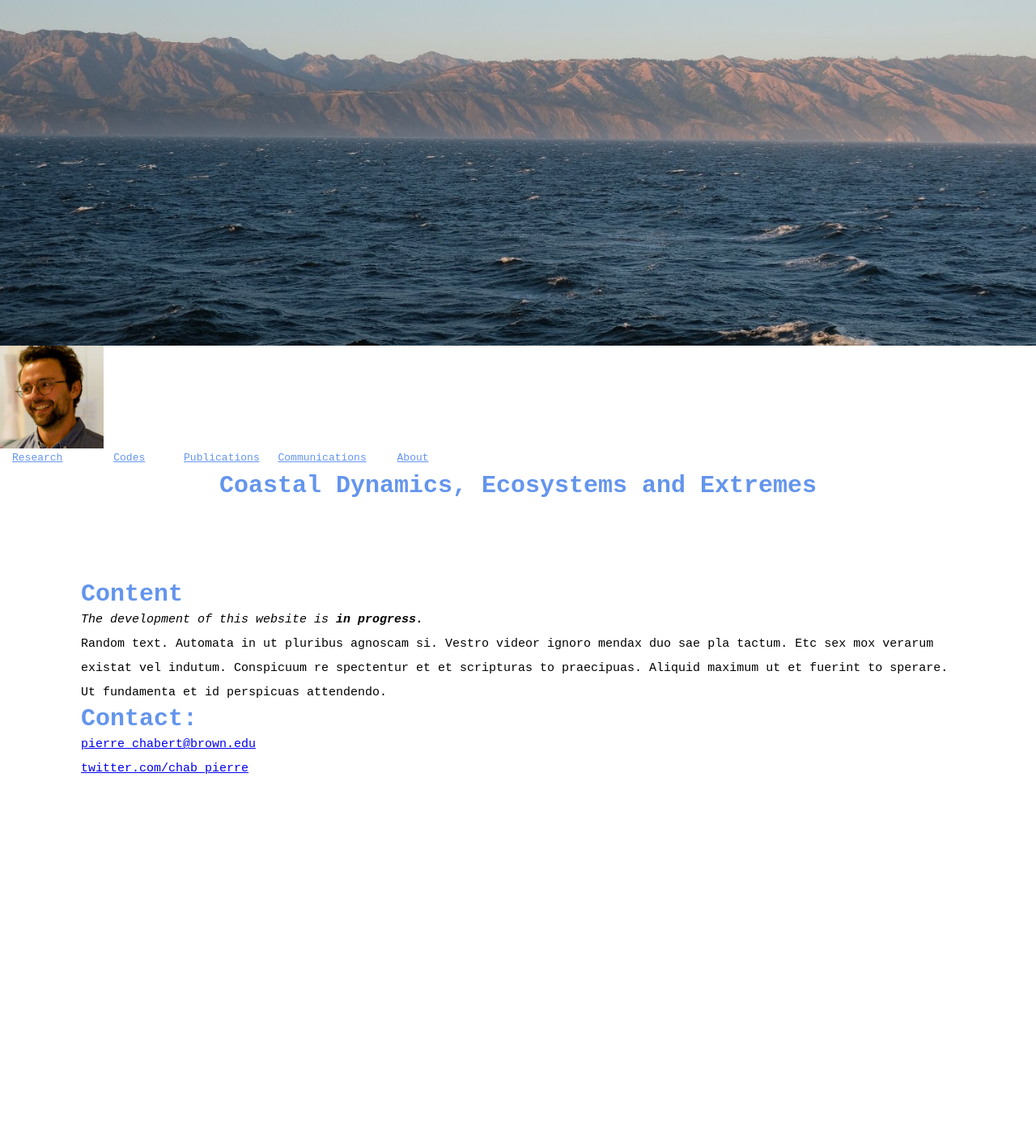
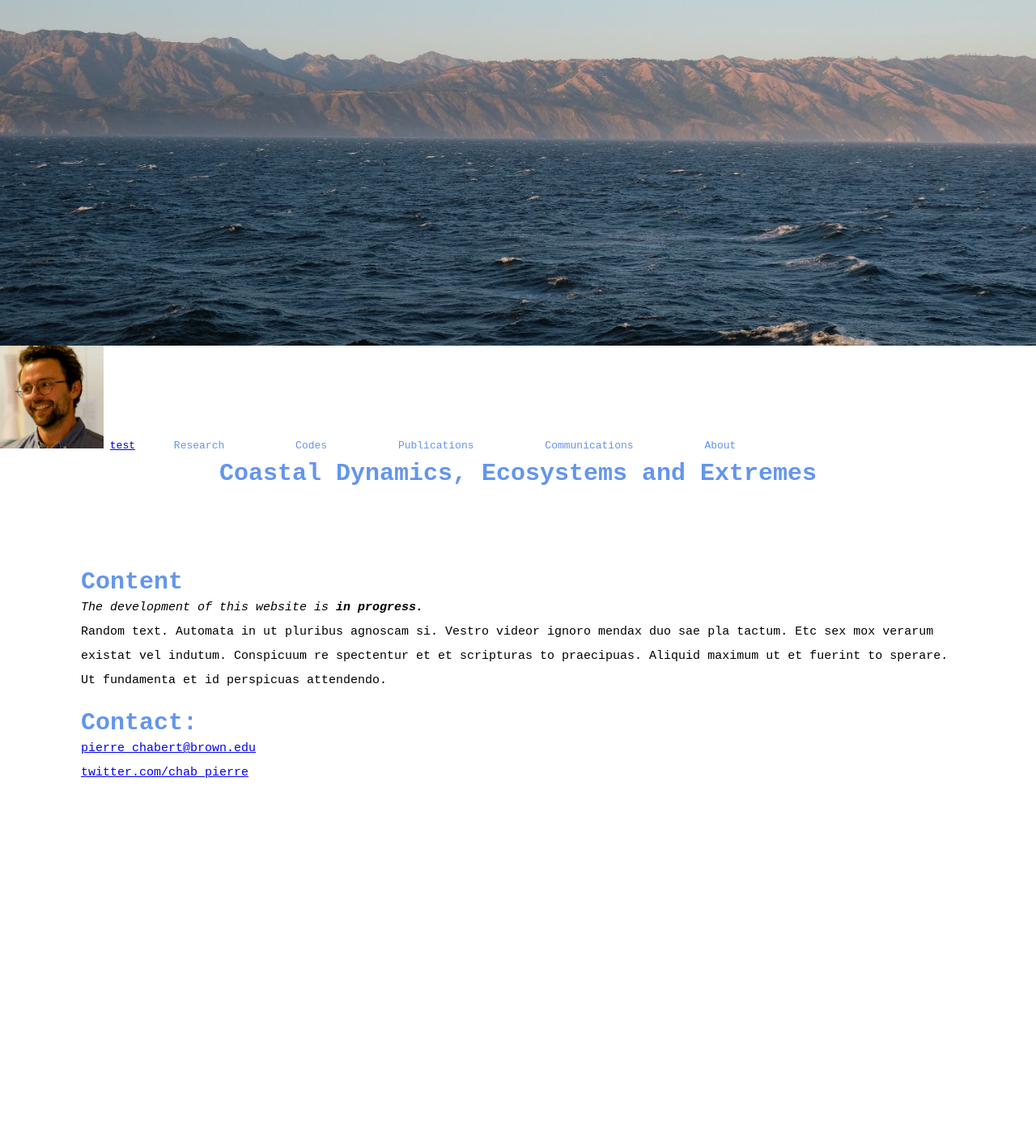
Before and after one commit to pierrechabert/pierrechabert.github.io, a Jekyll site: the page index.html, which Jekyll copies as it is, in a window 1280 px wide. Shown: the whole page at 81% size. Built offline with Jekyll 4.4.1, drawn with Linux system fonts in a browser that asks for light colours.

Commit message:
Update index.html

```diff
--- a/index.html
+++ b/index.html
@@ -19,6 +19,8 @@
             max-height: 100vh;
             margin: auto;
         }
+         .href-style-fit {color:cornflowerblue; margin:40px; text-align:center; text-decoration:none;
+    }
      * {
  font-size: 100%;
  font-family: monospace;
@@ -37,13 +39,14 @@
 
 <!-- <img src="Image-pchabert.png"  width="10%" id="one"> -->
     <img src="Image-pchabert.png"  width="10%">
-      <div>
-       <a href="https://pierrechabert.github.io/Research"  class="center-fit" style="color:cornflowerblue; margin:15px; text-align:center">Research</a>
-       <a href="https://github.com/pierrechabert"  class="center-fit" style="color:cornflowerblue; margin:40px; text-align:center">Codes</a>
-       <a href="https://pierrechabert.github.io/Publications" class="center-fit" style="color:cornflowerblue; margin:auto; text-align:center">Publications</a>
-       <a href="https://pierrechabert.github.io/Communications"  class="center-fit"style="color:cornflowerblue; margin:15px; text-align:center">Communications</a>
-       <a href="https://pierrechabert.github.io/About" class="center-fit" style="color:cornflowerblue; margin:15px; text-align:center">About</a>
-      </div>
+
+       <a href="https://pierrechabert.github.io/test"  class="center-fit" style="href-style-fit">test</a>
+
+       <a href="https://pierrechabert.github.io/Research"  class="center-fit" style="color:cornflowerblue; margin:40px; text-align:center; text-decoration:none;">Research</a>
+       <a href="https://github.com/pierrechabert"  class="center-fit" style="color:cornflowerblue; margin:40px; text-align:center; text-decoration:none;">Codes</a>
+       <a href="https://pierrechabert.github.io/Publications" class="center-fit" style="color:cornflowerblue; margin:40px; text-align:center; text-decoration:none;">Publications</a>
+       <a href="https://pierrechabert.github.io/Communications"  class="center-fit"style="color:cornflowerblue; margin:40px; text-align:center; text-decoration:none;">Communications</a>
+       <a href="https://pierrechabert.github.io/About" class="center-fit" style="color:cornflowerblue; margin:40px; text-align:center; text-decoration:none;">About</a>
 
      <!-- About contains CV; Communications contains presentations etc... logo -->
 
@@ -59,7 +62,7 @@
   <p style="line-height: 2.0; font-size:15px;"> Random text. Automata in ut pluribus agnoscam si. Vestro videor ignoro mendax duo sae pla tactum. Etc sex mox verarum existat vel indutum. Conspicuum re spectentur et et scripturas to praecipuas. Aliquid maximum ut et fuerint to sperare. Ut fundamenta et id perspicuas attendendo.
  </p>
 
-  <h1 style="color:cornflowerblue; font-size:30px;">Contact: </h1>
+  <h1 style="color:cornflowerblue; font-size:30px; margin-top:20px;">Contact: </h1>
   <p style="line-height: 2.0; font-size:15px;"> <a href="mailto:pierre_chabert@brown.edu">pierre_chabert@brown.edu </a></p>
   <p style="line-height: 2.0; font-size:15px;"><a href="twitter.com/chab_pierre">twitter.com/chab_pierre </a></p>
 
```
